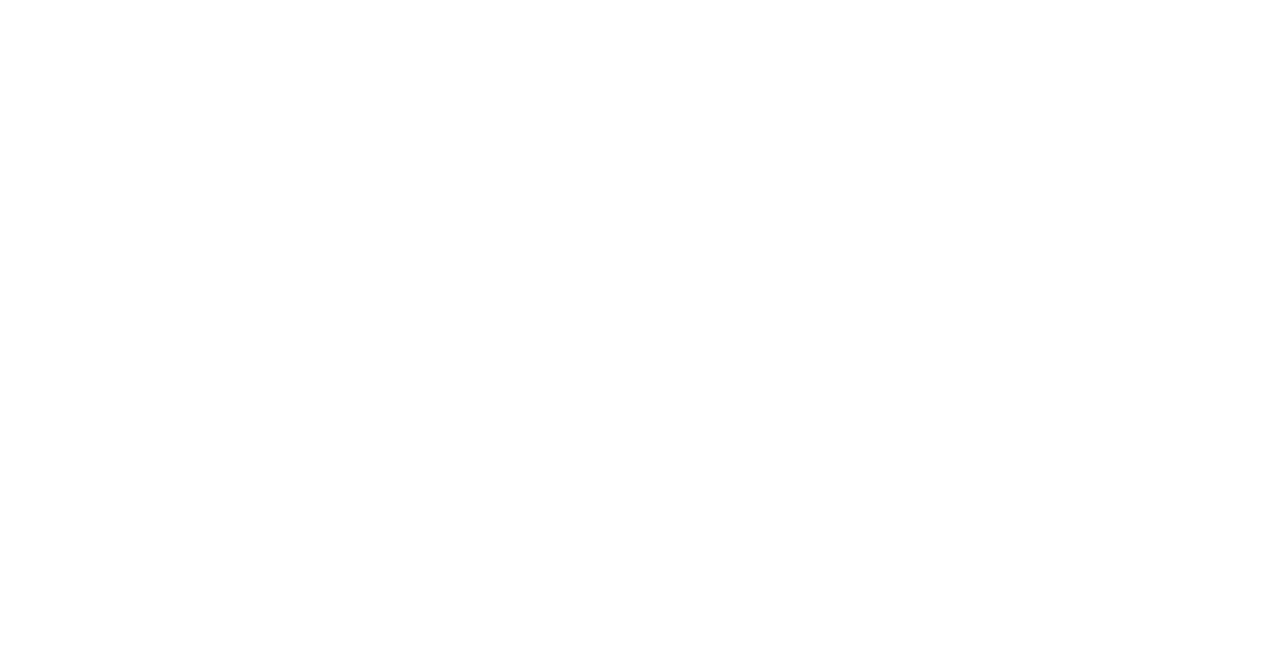
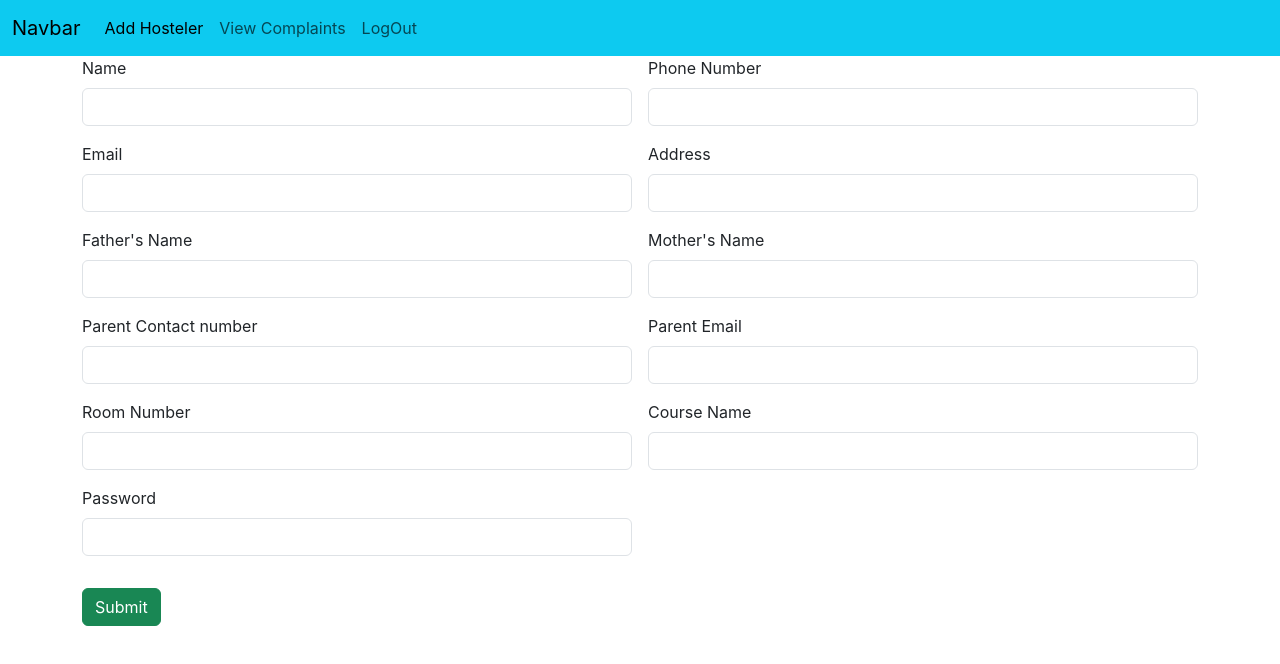
Before and after one commit to MiniPaul/hostel-app-frontend, a React (Create React App) app: page /addhosteler in a window 1280 px wide. Before the commit this address had no page. Shown: the top 664 px of the page. Built offline with nearby package versions, Linux system fonts and the light colour scheme.

Commit message:
Admin access Completed

```diff
--- a/src/App.css
+++ b/src/App.css
@@ -2,6 +2,10 @@
   height: 100%;
   margin: 0;
   background-image:url("https://www.shutterstock.com/image-illustration/yellow-texture-wall-living-room-260nw-477567094.jpg");
+}
+
+.abc{
+  width: 18rem;
 }
 
 .App {
--- a/src/App.js
+++ b/src/App.js
@@ -8,6 +8,8 @@
 import AdminLogin from './Components/AdminLogin';
 import AddComplaint from './Components/AddComplaint';
 import ViewmyComplaint from './Components/ViewmyComplaint';
+import AddHosteler from './Components/AddHosteler';
+import ViewAllComplaints from './Components/ViewAllComplaints';
 
 function App() {
   return (
@@ -21,6 +23,8 @@
         <Route path="/admin" element={<AdminLogin/>}/>
         <Route path="/addcomplaint" element={<AddComplaint/>}/>
         <Route path="/mycomplaint" element={<ViewmyComplaint/>}/>
+        <Route path='/addhosteler' element={<AddHosteler/>}/>
+        <Route path='/allcomplaint' element={<ViewAllComplaints/>}/>
       </Routes>
       </BrowserRouter>
     </div>
--- a/src/Components/AddHosteler.jsx
+++ b/src/Components/AddHosteler.jsx
@@ -1,9 +1,99 @@
-import React from 'react'
+import axios from 'axios'
+import React, { useState } from 'react'
+import { useNavigate } from 'react-router-dom'
+import AdminNavBar from './AdminNavBar'
 
 const AddHosteler = () => {
+
+  const navigate=useNavigate()
+
+  const [Name,setName] = new useState('')
+  const [Phno,setPhno] = new useState('')
+  const [email,setemail] = new useState('')
+  const [address,setaddress] = new useState('')
+  const [father,setfather] = new useState('')
+  const [mother,setmother] = new useState('')
+  const [pcontact,setpcontact] = new useState('')
+  const [pemail,setpemail] = new useState('')
+  const [RoomNo,setRoomNo] = new useState('')
+  const [Course,setCourse] = new useState('')
+  const [password,setpassword] = new useState('')
+
+
+  const submitHandler = async()=>{
+    try {
+      const response = await axios.post("http://localhost:3001/api/hostel/addstud",{Name,Phno,email,address,father,mother,pcontact,pemail,RoomNo,Course,password})
+      console.log(response)
+      if(response.data.status == "success"){
+        alert("Successfully Added")
+      }
+    } catch (error) {
+      alert("Something went wrong")
+    }
+  }
+
+
   return (
     <div>
+      <AdminNavBar/>
+        <div className="container">
+          <div className="row">
+            <div className="col col-12 col-sm-12 col-md-12 col-lg-12 col-xl-12 col-xxl-12">
+              <div className="row g-3">
+                <div className="col col-12 col-sm-6 col-md-6 col-lg-6 col-xl-6 col-xxl-6">
+                  <label htmlFor="" className="form-label">Name</label>
+                  <input type="text" className="form-control" name="Name" value={Name} onChange={(event)=>setName(event.target.value)}/>
+                </div>
+                <div className="col col-12 col-sm-6 col-md-6 col-lg-6 col-xl-6 col-xxl-6">
+                  <label htmlFor="" className="form-label">Phone Number</label>
+                  <input type="text" className="form-control" name="Phno" value={Phno} onChange={(event)=>{setPhno(event.target.value)}} />
+                </div>
+                <div className="col col-12 col-sm-6 col-md-6 col-lg-6 col-xl-6 col-xxl-6">
+                  <label htmlFor="" className="form-label">Email</label>
+                  <input type="text" className="form-control" name="email" value={email} onChange={(event)=>{setemail(event.target.value)}} />
+                </div>
+                <div className="col col-12 col-sm-6 col-md-6 col-lg-6 col-xl-6 col-xxl-6">
+                  <label htmlFor="" className="form-label">Address</label>
+                  <input type="text" className="form-control" name="address" value={address} onChange={(event)=>{setaddress(event.target.value)}} />
+                </div>
+                <div className="col col-12 col-sm-6 col-md-6 col-lg-6 col-xl-6 col-xxl-6">
+                  <label htmlFor="" className="form-label">Father's Name</label>
+                  <input type="text" className="form-control" name="father" value={father} onChange={(event)=>{setfather(event.target.value)}} />
+                </div>
+                <div className="col col-12 col-sm-6 col-md-6 col-lg-6 col-xl-6 col-xxl-6">
+                  <label htmlFor="" className="form-label">Mother's Name</label>
+                  <input type="text" className="form-control" name="mother" value={mother} onChange={(event)=>{setmother(event.target.value)}} />
+                </div>
+                <div className="col col-12 col-sm-6 col-md-6 col-lg-6 col-xl-6 col-xxl-6">
+                  <label htmlFor="" className="form-label">Parent Contact number</label>
+                  <input type="text" className="form-control"  name="pcontact" value={pcontact} onChange={(event)=>{setpcontact(event.target.value)}}/>
+                </div>
+                <div className="col col-12 col-sm-6 col-md-6 col-lg-6 col-xl-6 col-xxl-6">
+                  <label htmlFor="" className="form-label">Parent Email</label>
+                  <input type="text" className="form-control" name="pemail" value={pemail} onChange={(event)=>{setpemail(event.target.value)}} />
+                </div>
+                <div className="col col-12 col-sm-6 col-md-6 col-lg-6 col-xl-6 col-xxl-6">
+                  <label htmlFor="" className="form-label">Room Number</label>
+                  <input type="text" className="form-control" name="RoomNo" value={RoomNo} onChange={(event)=>{setRoomNo(event.target.value)}} />
+                </div>
+                <div className="col col-12 col-sm-6 col-md-6 col-lg-6 col-xl-6 col-xxl-6">
+                  <label htmlFor="" className="form-label">Course Name</label>
+                  <input type="text" className="form-control" name="Course" value={Course} onChange={(event)=>{setCourse(event.target.value)}} />
+                </div>
+                <div className="col col-12 col-sm-6 col-md-6 col-lg-6 col-xl-6 col-xxl-6">
+                  <label htmlFor="" className="form-label">Password</label>
+                  <input type="text" className="form-control" name="password" value={password} onChange={(event)=>{setpassword(event.target.value)}} />
+                </div>
+                <div className="row g-3">
+                  <div className="col col-12 col-sm-6 col-md-6 col-lg-6 col-xl-6 col-xxl-6">
+                    <button className="btn btn-success" onClick={submitHandler}>Submit</button>
+                  </div>
+                  </div>
+              </div>
+            </div>
+          </div>
 
+        </div>
     </div>
   )
 }
--- a/src/Components/AdminLogin.jsx
+++ b/src/Components/AdminLogin.jsx
@@ -1,6 +1,9 @@
 import React, { useState } from 'react'
+import { useNavigate } from 'react-router-dom'
 
 const AdminLogin = () => {
+
+    const navigate = useNavigate()
 
     const[input, setInput]= new useState(
         {
@@ -17,12 +20,7 @@
     const readValue = ()=>{
         console.log(input)
         if(input.UserName == "admin" && input.Password == "admin") {
-            setInput(
-                {
-                    "UserName": "",
-                    "Password": ""
-                }
-            )
+            navigate('/addhosteler')
         } else {
             alert("Invalid username or password")
         }
@@ -45,6 +43,9 @@
                         <div className="col col-12 col-md-6 col-lg-6 col-xl-6 col-xxl-6">
                             <button className="btn btn-info" onClick={readValue}>Login</button>
                         </div>
+                        <div className="col col-12 col-md-6 col-lg-6 col-xl-6 col-xxl-6">
+                            <button className="btn btn-info" onClick={(event)=>{navigate('/login')}}>Back</button>
+                        </div>
                     </div>
                 </div>
             </div>
--- /dev/null
+++ b/src/Components/AdminNavBar.jsx
@@ -0,0 +1,31 @@
+import React from 'react'
+
+const AdminNavBar = () => {
+  return (
+    <div>
+        <nav class="navbar navbar-expand-lg bg-info">
+  <div class="container-fluid">
+    <a class="navbar-brand" href="#">Navbar</a>
+    <button class="navbar-toggler" type="button" data-bs-toggle="collapse" data-bs-target="#navbarNav" aria-controls="navbarNav" aria-expanded="false" aria-label="Toggle navigation">
+      <span class="navbar-toggler-icon"></span>
+    </button>
+    <div class="collapse navbar-collapse" id="navbarNav">
+      <ul class="navbar-nav">
+        <li class="nav-item">
+          <a class="nav-link active" aria-current="page" href="/addhosteler">Add Hosteler</a>
+        </li>
+        <li class="nav-item">
+          <a class="nav-link" href="allcomplaint">View Complaints</a>
+        </li>
+        <li class="nav-item">
+          <a class="nav-link" href="/admin">LogOut</a>
+        </li>
+      </ul>
+    </div>
+  </div>
+</nav>
+    </div>
+  )
+}
+
+export default AdminNavBar
--- a/src/Components/Login.jsx
+++ b/src/Components/Login.jsx
@@ -44,7 +44,6 @@
       }
     )
   }
-
   return (
     <div >
         <HomeNavBar/>
--- /dev/null
+++ b/src/Components/ViewAllComplaints.jsx
@@ -0,0 +1,56 @@
+import axios from 'axios';
+import React, { useEffect, useState } from 'react'
+import AdminNavBar from './AdminNavBar';
+
+const ViewAllComplaints = () => {
+
+    const [data, setData] = useState([]);
+
+    useEffect(() => {
+        const getData = async () => {
+            try {
+                const response = await axios.get("http://localhost:3001/api/complaint/viewall");
+                console.log(response.data)
+                setData(response.data);
+            } catch (error) {
+                console.error("Error fetching data:", error);
+            }
+        };
+        getData();
+    }, []);
+
+  return (
+    <div>
+        <AdminNavBar/>
+        <div className="container">
+            <div className="row">
+                <div className="col col-12 col-sm-12 col-md-12 col-lg-12 col-xl-12 col-xxl-12">
+                    <div className="row g-3">
+                        <div className="col col-12 col-sm-4 col-md-4 col-lg-4 col-xl-4 col-xxl-4">
+                        <br /><br /><h1><center>My Complaints</center></h1>
+                    <div>
+                    {
+                        data.map((value,index)=>{
+                            return <div className="col col-12 col-sm-6 col-md-4 col-lg-3 col-xl-3 col-xxl-3">
+                            <div class="abc" >
+                            <div class="card border-success mb-3">
+                            <div class="card-body text-success">
+                                <p class="card-text">Email :{value.UserID.email}</p>
+                                <p class="card-text">Post :{value.complaint}</p>
+                            </div>
+                            </div>
+                        </div>
+                        </div>
+                        })
+                    }
+                    </div>
+                </div>
+            </div>
+        </div>
+    </div>
+    </div>
+    </div>
+  )
+}
+
+export default ViewAllComplaints
--- a/src/Components/ViewmyComplaint.jsx
+++ b/src/Components/ViewmyComplaint.jsx
@@ -44,7 +44,7 @@
             <div className="row">
                 <div className="col col-12 col-sm-12 col-md-12 col-lg-12 col-xl-12 col-xxl-12">
                 <div className="row g-3">
-                <div className="col col-12 col-sm-12 col-md-12 col-lg-12 col-xl-12 col-xxl-12">
+                <div className="col col-12 col-sm-4 col-md-4 col-lg-4 col-xl-4 col-xxl-4">
                 <br /><br /><h1><center>My Complaints</center></h1>
                     <div>
                     {
```
